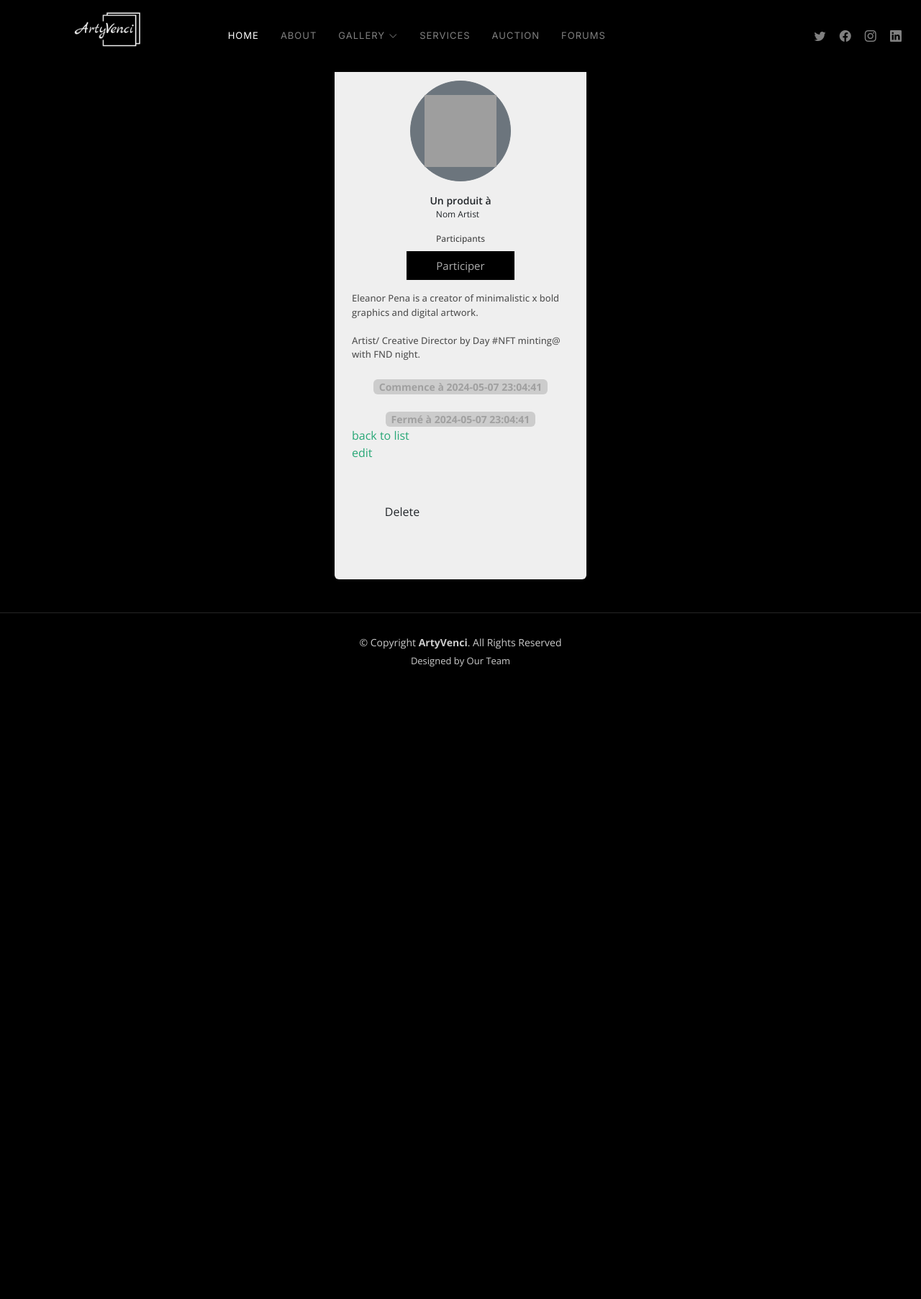
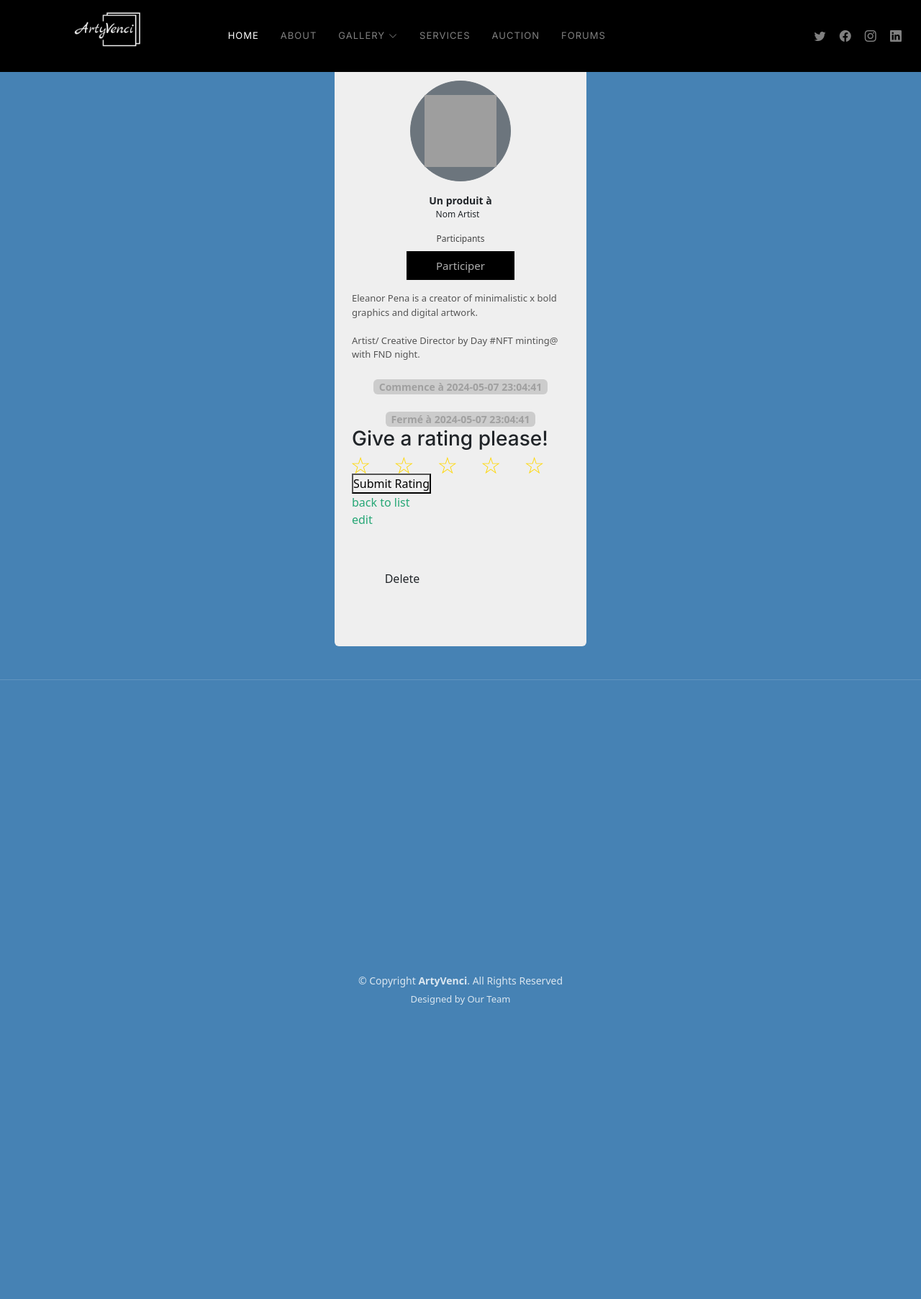
Before and after one commit to Equipe-4-Projet-PI/Sprint-Web, a Symfony app: template templates/auction/show.html.twig in a window 1280 px wide. Shown: the whole page at 72% size. Before the commit the page ends 927 px from the top, so only its background shows below. Run offline with Twig, Linux system fonts and the light colour scheme; the template is opened without the code that fills it, so the values that code supplies are empty; some libraries are stand-ins or nearby versions; grey boxes are pictures that could not be loaded.

Commit message:
bundle commit

```diff
--- a/composer.json
+++ b/composer.json
@@ -7,13 +7,18 @@
         "php": ">=7.2.5",
         "ext-ctype": "*",
         "ext-iconv": "*",
+        "aws/aws-sdk-php": "^3.305",
         "doctrine/annotations": "^2.0",
         "doctrine/doctrine-bundle": "^2.10",
         "doctrine/doctrine-migrations-bundle": "^3.2",
         "doctrine/orm": "^2.16",
+        "guzzlehttp/guzzle": "^7.8",
+        "knplabs/knp-paginator-bundle": "^5.9",
+        "nyholm/psr7": "^1.8",
         "phpdocumentor/reflection-docblock": "^5.3",
         "phpstan/phpdoc-parser": "^1.24",
         "sensio/framework-extra-bundle": "^6.2",
+        "stof/doctrine-extensions-bundle": "^1.11",
         "symfony/apache-pack": "^1.0",
         "symfony/asset": "5.4.*",
         "symfony/console": "5.4.*",
--- /dev/null
+++ b/public/css/stars.css
@@ -0,0 +1,158 @@
+:root {
+	--enlarge: scale(1.25);
+	--page-color: steelblue;
+	--star-primary-color: gold;
+	--star-secondary-color: darkgoldenrod;
+}
+
+body {
+	background: var(--page-color);
+	margin: 0;
+	font-family: system-ui;
+}
+
+.container {
+	display: grid;
+	min-height: 100vh;
+	place-content: center;
+}
+
+.star-group {
+	display: grid;
+	font-size: clamp(0.5em, 4vw, 2em);
+	grid-auto-flow: column;
+
+}
+
+/* reset native input styles */
+.star {
+	-webkit-appearance: none;
+	align-items: center;
+	appearance: none;
+	cursor: pointer;
+	display: grid;
+	font: inherit;
+	height: 0.75em;
+	justify-items: center;
+	margin: 0;
+	place-content: center;
+	position: relative;
+	width: 0.75em;
+}
+
+@media (prefers-reduced-motion: no-preference) {
+	.star {
+		transition: all 0.25s;
+	}
+
+	.star:before,
+	.star:after {
+		transition: all 0.25s;
+	}
+}
+
+.star:before,
+.star:after {
+	color: var(--star-primary-color);
+	position: absolute;
+}
+
+.star:before {
+	content: "☆";
+}
+
+.star:after {
+	content: "✦";
+	font-size: 25%;
+	opacity: 0;
+	right: 20%;
+	top: 20%;
+}
+
+/* The checked radio button and each radio button preceding */
+.star:checked:before,
+.star:has(~ .star:checked):before {
+	content: "★";
+}
+
+#two:checked:after,
+.star:has(~ #two:checked):after {
+	opacity: 1;
+	right: 14%;
+	top: 10%;
+}
+
+#three:checked:before,
+.star:has(~ #three:checked):before {
+	transform: var(--enlarge);
+}
+
+#three:checked:after,
+.star:has(~ #three:checked):after {
+	opacity: 1;
+	right: 8%;
+	top: 2%;
+	transform: var(--enlarge);
+}
+
+#four:checked:before,
+.star:has(~ #four:checked):before {
+	text-shadow: 0.05em 0.033em 0px var(--star-secondary-color);
+	transform: var(--enlarge);
+}
+
+#four:checked:after,
+.star:has(~ #four:checked):after {
+	opacity: 1;
+	right: 8%;
+	top: 2%;
+	transform: var(--enlarge);
+}
+
+#five:checked:before,
+.star:has(~ #five:checked):before {
+	text-shadow: 0.05em 0.033em 0px var(--star-secondary-color);
+	transform: var(--enlarge);
+}
+
+#five:checked:after,
+.star:has(~ #five:checked):after {
+	opacity: 1;
+	right: 8%;
+	text-shadow: 0.14em 0.075em 0px var(--star-secondary-color);
+	top: 2%;
+	transform: var(--enlarge);
+}
+
+.star-group:has(> #five:checked) {
+	#one {
+		transform: rotate(-15deg);
+	}
+
+	#two {
+		transform: translateY(-20%) rotate(-7.5deg);
+	}
+
+	#three {
+		transform: translateY(-30%);
+	}
+
+	#four {
+		transform: translateY(-20%) rotate(7.5deg);
+	}
+
+	#five {
+		transform: rotate(15deg);
+	}
+}
+
+.star:focus {
+	outline: none;
+}
+
+.star:focus-visible {
+	border-radius: 8px;
+	outline: 2px dashed var(--star-primary-color);
+	outline-offset: 8px;
+	transition: all 0s;
+}
--- a/src/Controller/AuctionParticipantController.php
+++ b/src/Controller/AuctionParticipantController.php
@@ -81,6 +81,7 @@
         $form->handleRequest($request);
 
         if ($form->isSubmitted() && $form->isValid()) {
+
             $entityManager->flush();
 
             return $this->redirectToRoute('app_auction_participant_index', [], Response::HTTP_SEE_OTHER);
@@ -102,4 +103,6 @@
 
         return $this->redirectToRoute('app_auction_participant_index', [], Response::HTTP_SEE_OTHER);
     }
+
+
 }
--- a/src/Entity/AuctionParticipant.php
+++ b/src/Entity/AuctionParticipant.php
@@ -19,7 +19,7 @@
     private ?float $prix=null;
 
 
-    #[ORM\Column(name: "date", type: "datetime")]
+    #[ORM\Column(name: "date", type: "datetime" , nullable:true)]
     private  $date = null;
 
     #[ORM\Column(type: "integer")]
@@ -57,7 +57,6 @@
     }
 
 
-    #[ORM\PrePersist]
     public function setDate(): void
     {
         $this->date = new \DateTime();
--- a/templates/auction/show.html.twig
+++ b/templates/auction/show.html.twig
@@ -9,6 +9,7 @@
 	<head>
 
 		<link rel="stylesheet" href="{{ asset('css/ParticiperStyle.css') }}">
+		<link rel="stylesheet" href="{{ asset('css/stars.css') }}">
 	</head>
 	<div class="container mt-4 mb-4 p-3 d-flex justify-content-center">
 		<div class="card p-4">
@@ -33,7 +34,7 @@
 					<button class="btn1 btn-dark" id="participerButton" onclick="showPopup()">Participer</button>
 				</div>
 				<div id="popup" style="display: none;">
-					<form id="priceForm" method="post" action="{{ path('submit_price' , {'idUser': 6}) }}">
+					<form id="priceForm" method="post" action="{{ path('submit_price' , {'idUser': 13}) }}">
 						<input type="hidden" name="idAuction" value="{{ auction.idAuction }}">
 						<label for="price">Enter the price:</label>
 						<input type="text" id="price" name="price">
@@ -57,6 +58,25 @@
 				</div>
 			</div>
 
+			<h3>Give a rating please!</h3>
+
+			<form id="ratingForm" action="{{ path('save_rating', {'idUser': 13}) }}" method="post">
+				<div class="star-group">
+					<input type="hidden" name="idAuction" value="{{ auction.idAuction }}">
+					<input type="radio" class="star" id="one" name="rating" value="1">
+					<label for="one"></label>
+					<input type="radio" class="star" id="two" name="rating" value="2">
+					<label for="two"></label>
+					<input type="radio" class="star" id="three" name="rating" value="3">
+					<label for="three"></label>
+					<input type="radio" class="star" id="four" name="rating" value="4">
+					<label for="four"></label>
+					<input type="radio" class="star" id="five" name="rating" value="5">
+					<label for="five"></label>
+				</div>
+				<button type="submit">Submit Rating</button>
+			</form>
+
 
 			<a href="{{ path('app_auction_index') }}">back to list</a>
 
@@ -75,6 +95,40 @@
 document.getElementById('acheterButton').addEventListener('click', function () {
 document.getElementById('popup').style.display = 'none';
 });
+
+document.addEventListener("DOMContentLoaded", function () {
+const submitBtn = document.getElementById("submitRating");
+
+submitBtn.addEventListener("click", function (event) {
+event.preventDefault(); // Prevent default link behavior
+
+const selectedStar = document.querySelector(".star:checked");
+if (selectedStar) {
+const ratingValue = selectedStar.value;
+// Get the value directly from the selected input
+
+// Construct the JSON data
+const jsonData = JSON.stringify({rating: ratingValue});
+
+// Send the AJAX request
+const xhr = new XMLHttpRequest();
+xhr.open("POST", "{{ path('save_rating', {'idUser': 13 }) }}", true);
+xhr.setRequestHeader("Content-Type", "application/json");
+xhr.onreadystatechange = function () {
+if (xhr.readyState === XMLHttpRequest.DONE) {
+if (xhr.status === 200) { // Afficher un message de succès ou effectuer d'autres actions si nécessaire
+console.log("Rating saved successfully.");
+} else {
+console.error("Failed to save rating.");
+}
+}
+};
+xhr.send(jsonData); // Send JSON data in the request body
+} else {
+console.error("No star selected.");
+}
+});
+});
 	</script>
 
 {% endblock %}
```
Also changed, not shown: public/css/apiStyle.css (added, +135 -0 lines), src/Controller/AuctionController.php (+81 -2 lines), src/Service/SwapiService.php (added, +32 -0 lines), templates/auction/character_template.html.twig (added, +41 -0 lines), templates/auction/index.html.twig (+41 -5 lines), 4 other files. Lines whose indentation alone changed are shown as unchanged.
